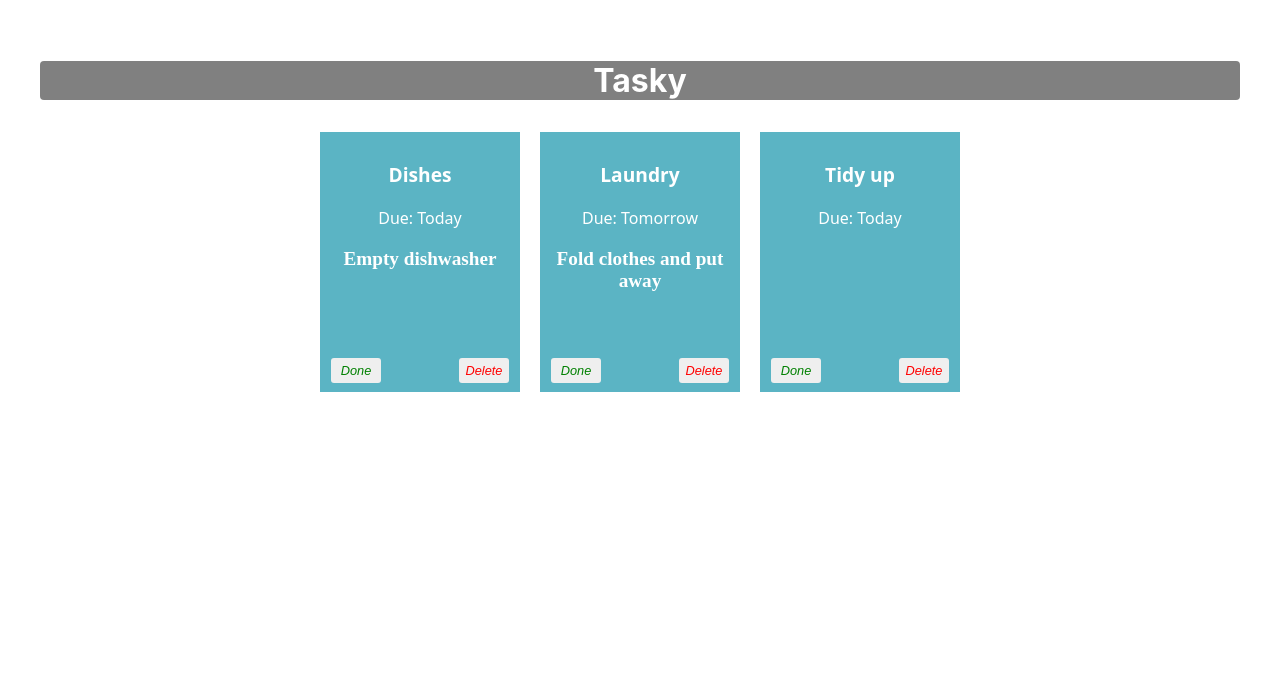
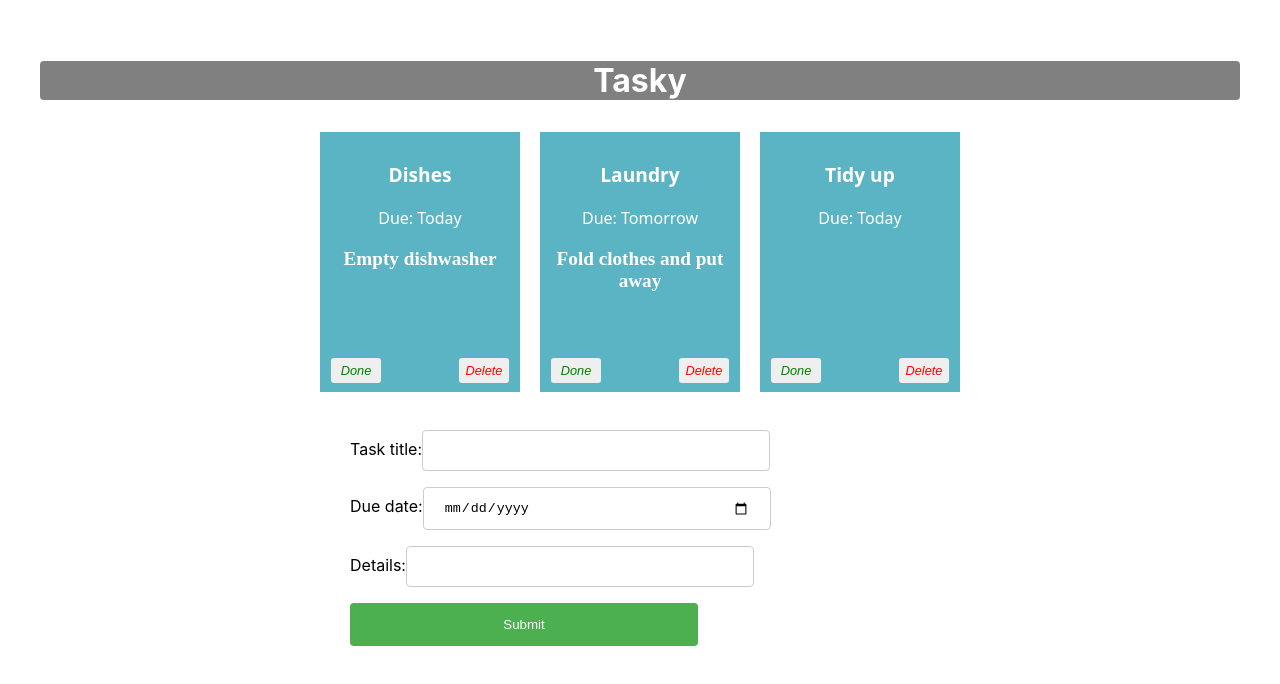
Before and after one commit to Ryuta-san5353/react-basic-labs, a React (Create React App) app in the folder firstproject/: page / in a window 1280 px wide. Shown: the top 684 px of the page. Built offline with nearby package versions, Linux system fonts and the light colour scheme.

Commit message:
Add task: form added

```diff
--- a/firstproject/src/App.css
+++ b/firstproject/src/App.css
@@ -95,3 +95,33 @@ button{
   right:5px;
   color:red;
 }
+input[type=text], input[type=date] {
+  width: 60%;
+  padding: 12px 20px;
+  margin: 8px 0;
+  display: inline-block;
+  border: 1px solid #ccc;
+  border-radius: 4px;
+  box-sizing: border-box;
+}
+
+input[type=submit] {
+  width: 60%;
+  background-color: #4CAF50;
+  color: white;
+  padding: 14px 20px;
+  margin: 8px 0;
+  border: none;
+  border-radius: 4px;
+  cursor: pointer;
+}
+
+input[type=submit]:hover {
+  background-color: #45a049;
+}
+
+form {
+  text-align: left;
+  width: 50%;
+  margin: auto;
+}
--- a/firstproject/src/App.js
+++ b/firstproject/src/App.js
@@ -2,6 +2,7 @@ import logo from './logo.svg';
 import './App.css';
 import Task from './components/Task';
 import React,{useState} from 'react';
+import AddTaskForm from './components/Form'
 
 function App() {
   const[taskState,setTaskState]=useState({
@@ -39,6 +40,7 @@ function App() {
           />
 
       ))}
+      <AddTaskForm />
     </div>
   );
 }
--- /dev/null
+++ b/firstproject/src/components/Form.js
@@ -0,0 +1,28 @@
+import React from "react";
+
+const AddTaskForm = (props) => {
+
+  return (
+    <div>
+      <form>
+        <label>
+            Task title:
+            <input type="text" name="title" required />
+        </label>
+        <br />
+        <label>
+            Due date:
+            <input type="date" name="deadline" required />
+        </label>
+        <br />
+        <label>
+            Details:
+            <input type="text" name="description" />
+        </label>
+        <input type="submit" value="Submit" />
+        </form>
+    </div>
+  )
+};
+
+export default AddTaskForm;
```
